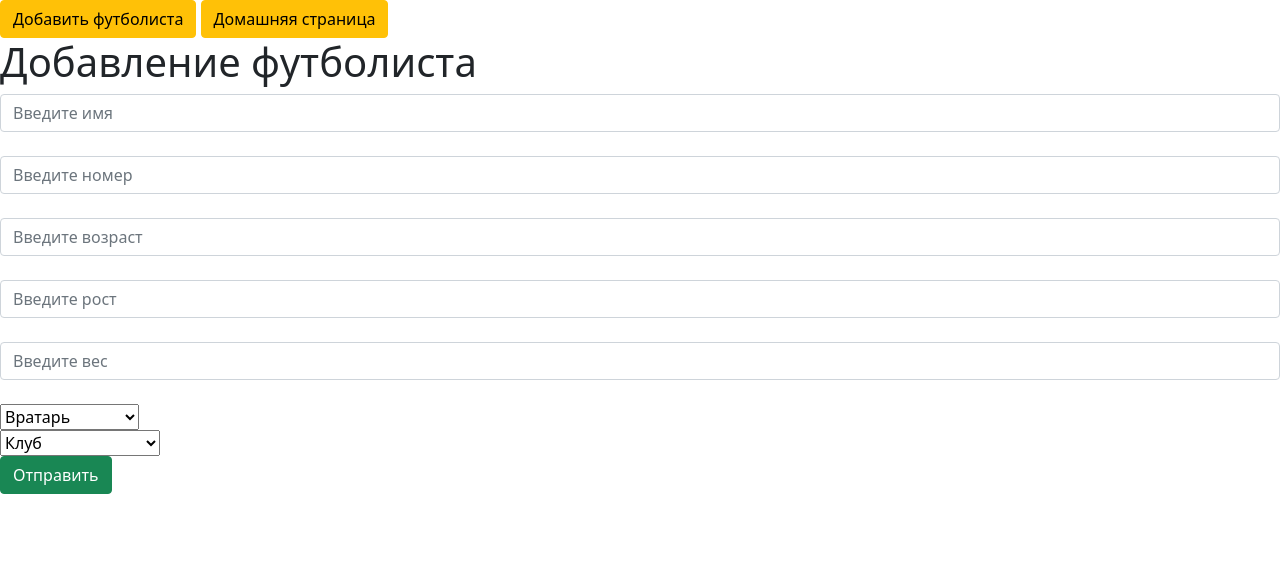
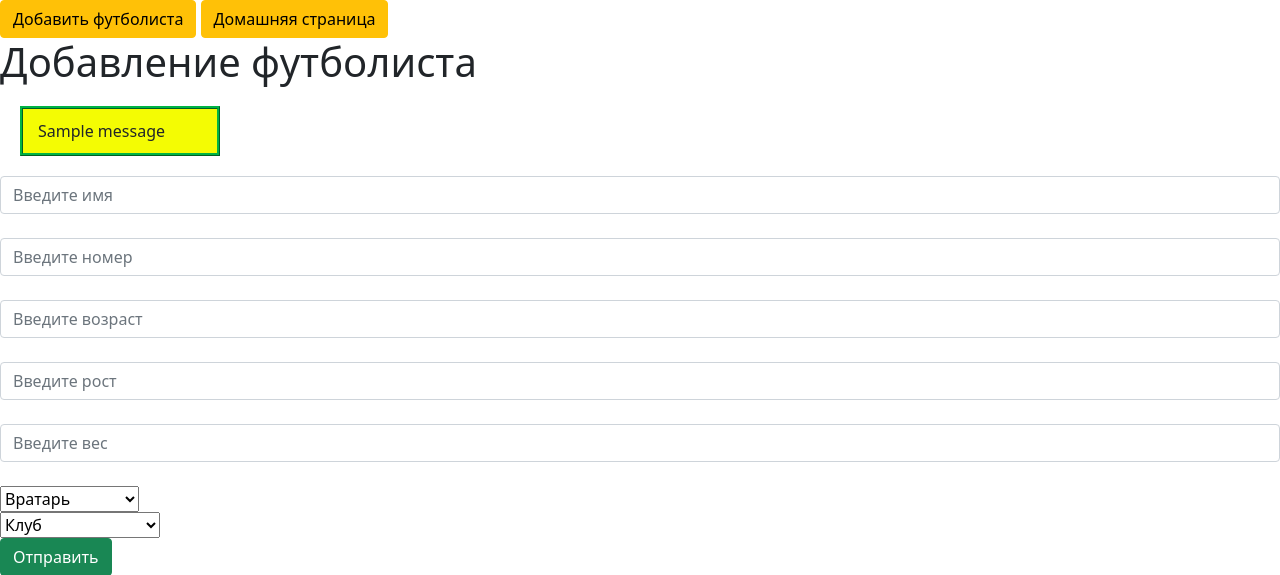
Before and after one commit to bazz-00/la_liga, a Flask app: page /create_player in a window 1280 px wide. Shown: the top 575 px of the page. Run offline with Flask 2, Linux system fonts and the light colour scheme; one stand-in notice (Sample message) is shown.

Commit message:
added flash

```diff
--- a/templates/create_player.html
+++ b/templates/create_player.html
@@ -2,6 +2,13 @@
 {% block title%}create{% endblock %}
 {% block body %}
 <h1>Добавление футболиста</h1>
+{% for msg in get_flashed_messages() %}
+
+<div style="background: #F4FC03; border:3px #00B344  ridge; width: 200px; padding: 10px 0 10px 15px;  margin:20px;"
+     class="flash">{{msg}}
+
+</div>
+{% endfor %}
 <form method="post">
     <input type="text" name="name" id="name" class="form-control" placeholder="Введите имя"><br>
     <input type="text" name="number" id="number" class="form-control" placeholder="Введите номер"><br>
```
